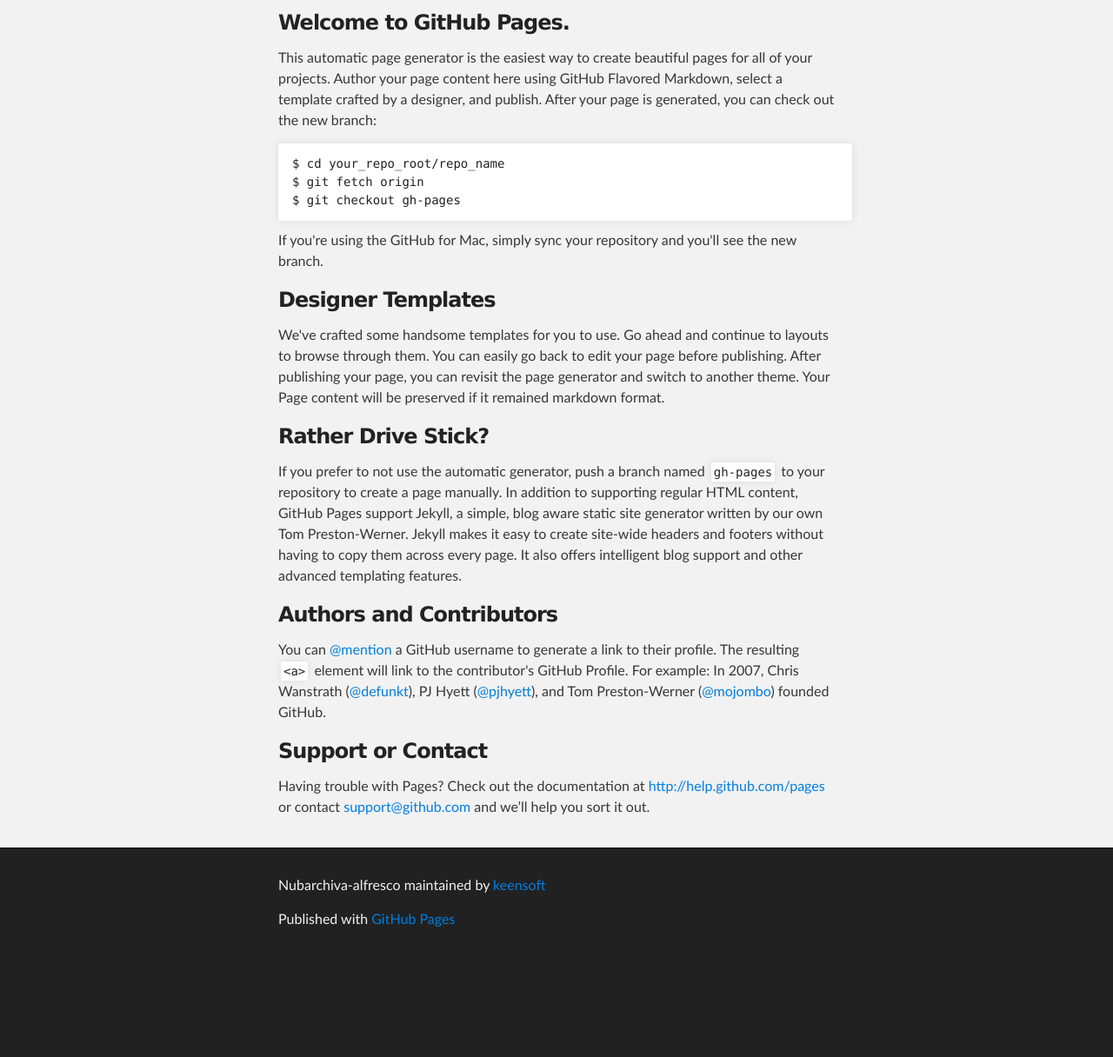
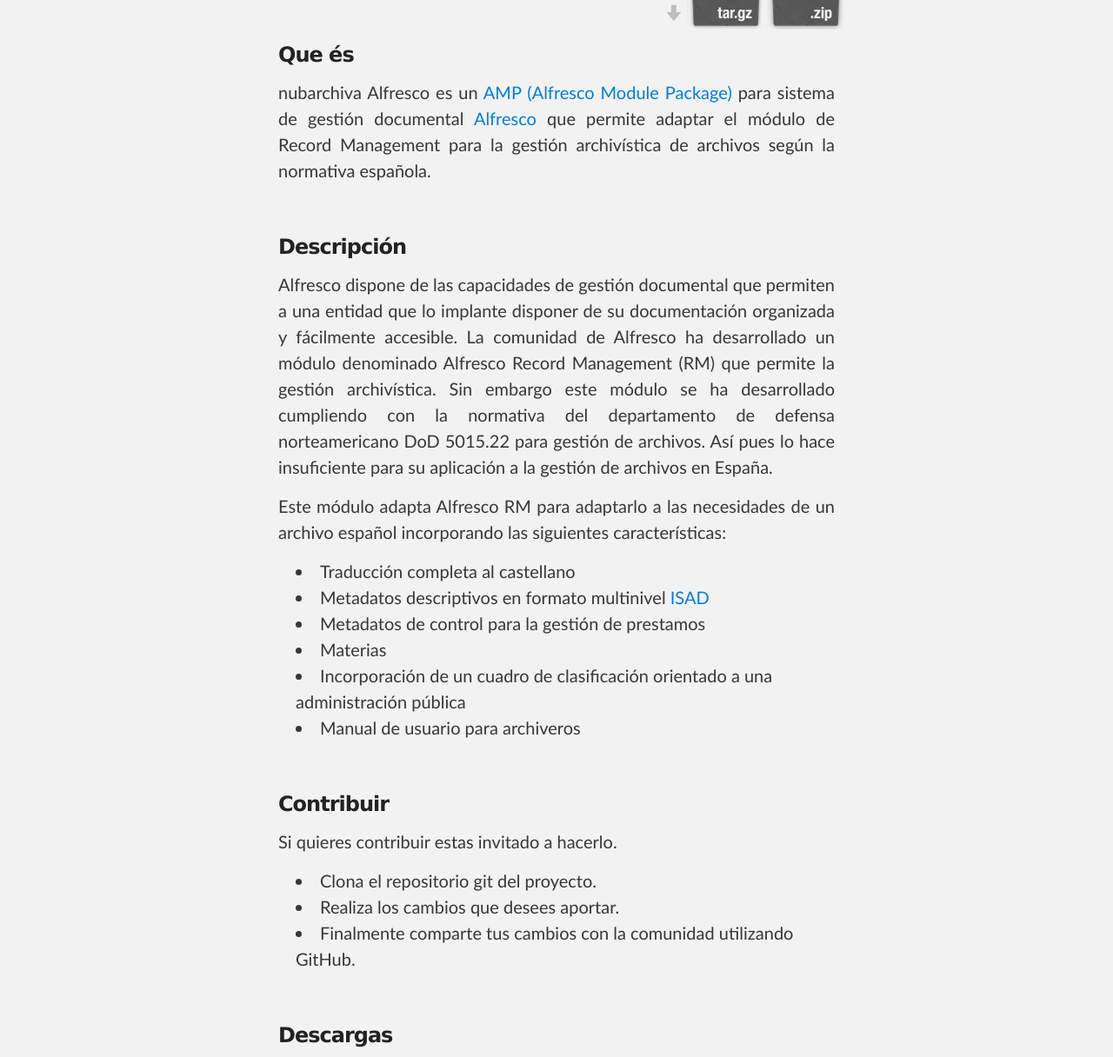
Before and after one commit to nubarchiva-attic/Alfresco-ISAD-G, a plain HTML site: page index.html in a window 1280 px wide. Shown: the part 252-1468 px from the top of the page at 87% size. Before the commit the page ends 1356 px from the top, so only its background shows below. Drawn offline with Linux system fonts and the light colour scheme.

Commit message:
Primer commit

```diff
--- a/index.html
+++ b/index.html
@@ -4,11 +4,14 @@
   <head>
     <meta charset='utf-8' />
     <meta http-equiv="X-UA-Compatible" content="chrome=1" />
-    <meta name="description" content="Nubarchiva-alfresco : Nuvarchiv@ Alfresco" />
+    <meta name="description" content="Repo1 : Repo1" />
+	<link rel="icon"
+      type="image/png"
+      href="images/nubarchivoalfrescoicon2.png">
 
     <link rel="stylesheet" type="text/css" media="screen" href="stylesheets/stylesheet.css">
 
-    <title>Nubarchiva-alfresco</title>
+    <title>nubarchiva Alfresco</title>
   </head>
 
   <body>
@@ -18,8 +21,10 @@
         <header class="inner">
           <a id="forkme_banner" href="https://github.com/keensoft/nubarchiva-Alfresco">View on GitHub</a>
 
-          <h1 id="project_title">Nubarchiva-alfresco</h1>
-          <h2 id="project_tagline">Nuvarchiv@ Alfresco</h2>
+<!--
+          <h1 id="project_title">nubarchiva Alfresco</h1>
+-->
+          <h2 id="project_tagline"><img src="images/nubarchivoalfresco.png" /> </h2>
 
             <section id="downloads">
               <a class="zip_download_link" href="https://github.com/keensoft/nubarchiva-Alfresco/zipball/master">Download this project as a .zip file</a>
@@ -31,41 +36,45 @@
     <!-- MAIN CONTENT -->
     <div id="main_content_wrap" class="outer">
       <section id="main_content" class="inner">
-        <h3>Welcome to GitHub Pages.</h3>
+        <h3>Que és</h3>
+			<p>nubarchiva Alfresco es un <a href="http://wiki.alfresco.com/wiki/AMP_Files">AMP <i> (Alfresco Module Package) </i> </a> para sistema de gestión documental
+			<a href="http://www.alfresco.com">Alfresco</a> que permite adaptar el módulo de Record Management para la gestión archivística de archivos según la normativa española.
+			</p>
+        <br/><h3>Descripción</h3>
+			<p>Alfresco dispone de las capacidades de gestión documental que permiten a una entidad que lo implante disponer de su documentación organizada y fácilmente accesible. La comunidad de Alfresco ha desarrollado un módulo denominado Alfresco Record Management (RM) que permite la gestión archivística. Sin embargo este módulo se ha desarrollado cumpliendo con la normativa del departamento de defensa norteamericano DoD 5015.22 para gestión de archivos. Así pues lo hace insuficiente para su aplicación a la gestión de archivos en España.</p>
+			<p>Este módulo adapta Alfresco RM para adaptarlo a las necesidades de un archivo español incorporando las siguientes características:
+			<br/>
+			<ul>
+				<li>Traducción completa al castellano</li>
+				<li>Metadatos descriptivos en formato multinivel <a href="http://www.icacds.org.uk/eng/standards.htm">ISAD</a></li>
+				<li>Metadatos de control para la gestión de prestamos</li>
+				<li>Materias</li>
+				<li>Incorporación de un cuadro de clasificación orientado a una administración pública</li>
+				<li>Manual de usuario para archiveros</li>
+			</ul>
+		<br/><h3>Contribuir</h3>
+			<p>Si quieres contribuir estas invitado a hacerlo.
+			<ul>
+				<li>Clona el repositorio <i>git</i> del proyecto.</li>
+				<li>Realiza los cambios que desees aportar.</li>
+				<li>Finalmente comparte tus cambios con la comunidad utilizando GitHub.</li>
+			</ul>
+			</p>
+		<br/><h3>Descargas</h3>
+			<p>Puedes descargar el proyecto y los demás recursos a través de los enlaces de la <a href="#top">parte superior de la página</a></p>
+		<br/><h3>Licencia de uso</h3>
+			<p>El módulo nubarchiva Alfresco está licenciado bajo la licencia <a href="http://www.gnu.org/licenses/lgpl-3.0.html">LGPL v.3</a></p>
 
-<p>This automatic page generator is the easiest way to create beautiful pages for all of your projects. Author your page content here using GitHub Flavored Markdown, select a template crafted by a designer, and publish. After your page is generated, you can check out the new branch:</p>
 
-<pre><code>$ cd your_repo_root/repo_name
-$ git fetch origin
-$ git checkout gh-pages
-</code></pre>
-
-<p>If you're using the GitHub for Mac, simply sync your repository and you'll see the new branch.</p>
-
-<h3>Designer Templates</h3>
-
-<p>We've crafted some handsome templates for you to use. Go ahead and continue to layouts to browse through them. You can easily go back to edit your page before publishing. After publishing your page, you can revisit the page generator and switch to another theme. Your Page content will be preserved if it remained markdown format.</p>
-
-<h3>Rather Drive Stick?</h3>
-
-<p>If you prefer to not use the automatic generator, push a branch named <code>gh-pages</code> to your repository to create a page manually. In addition to supporting regular HTML content, GitHub Pages support Jekyll, a simple, blog aware static site generator written by our own Tom Preston-Werner. Jekyll makes it easy to create site-wide headers and footers without having to copy them across every page. It also offers intelligent blog support and other advanced templating features.</p>
-
-<h3>Authors and Contributors</h3>
-
-<p>You can <a href="https://github.com/blog/821" class="user-mention">@mention</a> a GitHub username to generate a link to their profile. The resulting <code>&lt;a&gt;</code> element will link to the contributor's GitHub Profile. For example: In 2007, Chris Wanstrath (<a href="https://github.com/defunkt" class="user-mention">@defunkt</a>), PJ Hyett (<a href="https://github.com/pjhyett" class="user-mention">@pjhyett</a>), and Tom Preston-Werner (<a href="https://github.com/mojombo" class="user-mention">@mojombo</a>) founded GitHub.</p>
-
-<h3>Support or Contact</h3>
-
-<p>Having trouble with Pages? Check out the documentation at <a href="http://help.github.com/pages">http://help.github.com/pages</a> or contact <a href="mailto:support@github.com">support@github.com</a> and we’ll help you sort it out.</p>
       </section>
     </div>
 
     <!-- FOOTER  -->
     <div id="footer_wrap" class="outer">
       <footer class="inner">
-        <p class="copyright">Nubarchiva-alfresco maintained by <a href="https://github.com/keensoft">keensoft</a></p>
-        <p>Published with <a href="http://pages.github.com">GitHub Pages</a></p>
+        <p class="copyright"><a href="http://www.keensoft.es"><img src="images/keensoft.png" style="width: 123px"></a></p>
       </footer>
+
     </div>
 
 
--- a/stylesheets/stylesheet.css
+++ b/stylesheets/stylesheet.css
@@ -59,7 +59,7 @@ body {
   box-sizing: border-box;
   color:#373737;
   background: #212121;
-  font-size: 16px;
+  font-size: 20px;
   font-family: 'Myriad Pro', Calibri, Helvetica, Arial, sans-serif;
   line-height: 1.5;
   -webkit-font-smoothing: antialiased;
@@ -102,10 +102,12 @@ h6 {
 
 p {
   margin: 10px 0 15px 0;
+  text-align: justify
 }
 
 footer p {
-  color: #f2f2f2;
+  color: #000;
+  text-align: center
 }
 
 a {
@@ -147,6 +149,7 @@ img {
   position: relative;
   margin: 0 auto;
   max-width: 739px;
+/*
   padding: 5px;
   margin: 10px 0 10px 0;
   border: 1px solid #ebebeb;
@@ -156,6 +159,7 @@ img {
   -moz-box-shadow: 0 0 5px #ebebeb;
   -o-box-shadow: 0 0 5px #ebebeb;
   -ms-box-shadow: 0 0 5px #ebebeb;
+*/
 }
 
 pre, code {
@@ -293,12 +297,12 @@ Full-Width Styles
 }
 
 #header_wrap {
-  background: #212121;
-  background: -moz-linear-gradient(top, #373737, #212121);
-  background: -webkit-linear-gradient(top, #373737, #212121);
-  background: -ms-linear-gradient(top, #373737, #212121);
-  background: -o-linear-gradient(top, #373737, #212121);
-  background: linear-gradient(top, #373737, #212121);
+  background: #000;
+  background: -moz-linear-gradient(top, #FFF, #FFF);
+  background: -webkit-linear-gradient(top, #FFF, #FFF);
+  background: -ms-linear-gradient(top, #FFF, #FFF);
+  background: -o-linear-gradient(top, #FFF, #FFF);
+  background: linear-gradient(top, #FFF, #FFF);
 }
 
 #header_wrap .inner {
@@ -371,10 +375,21 @@ Full-Width Styles
 }
 
 #footer_wrap {
-  background: #212121;
+  background: #FFF;
+  background: -moz-linear-gradient(top, #FFF,#FFF);
+  background: -webkit-linear-gradient(top, #FFF,#FFF );
+  background: -ms-linear-gradient(top, #FFF, #FFF);
+  background: -o-linear-gradient(top,  #FFF, #FFF);
+  background: linear-gradient(top,  #FFF, #FFF);
 }
 
+#keen1 {
+  color:#82D2F0
+}
 
+#keen2 {
+  color:#000
+}
 
 /*******************************************************************************
 Small Device Styles
```
Also changed, not shown: params.json (+1 -1 lines), images/keensoft.png (added), images/logo.png (added), images/nubarchivoalfresco.png (added), images/nubarchivoalfresco.svg (added), images/nubarchivoalfrescoicon2.png (added).
